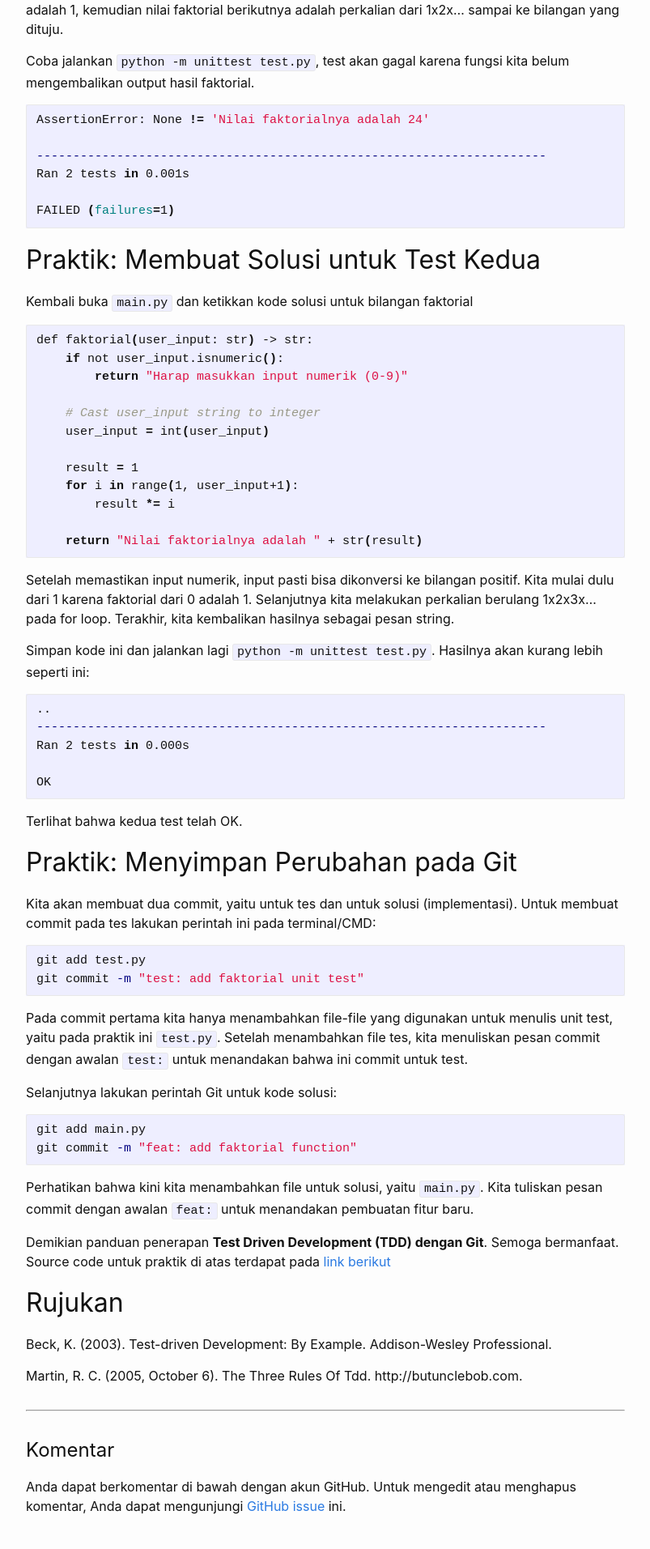
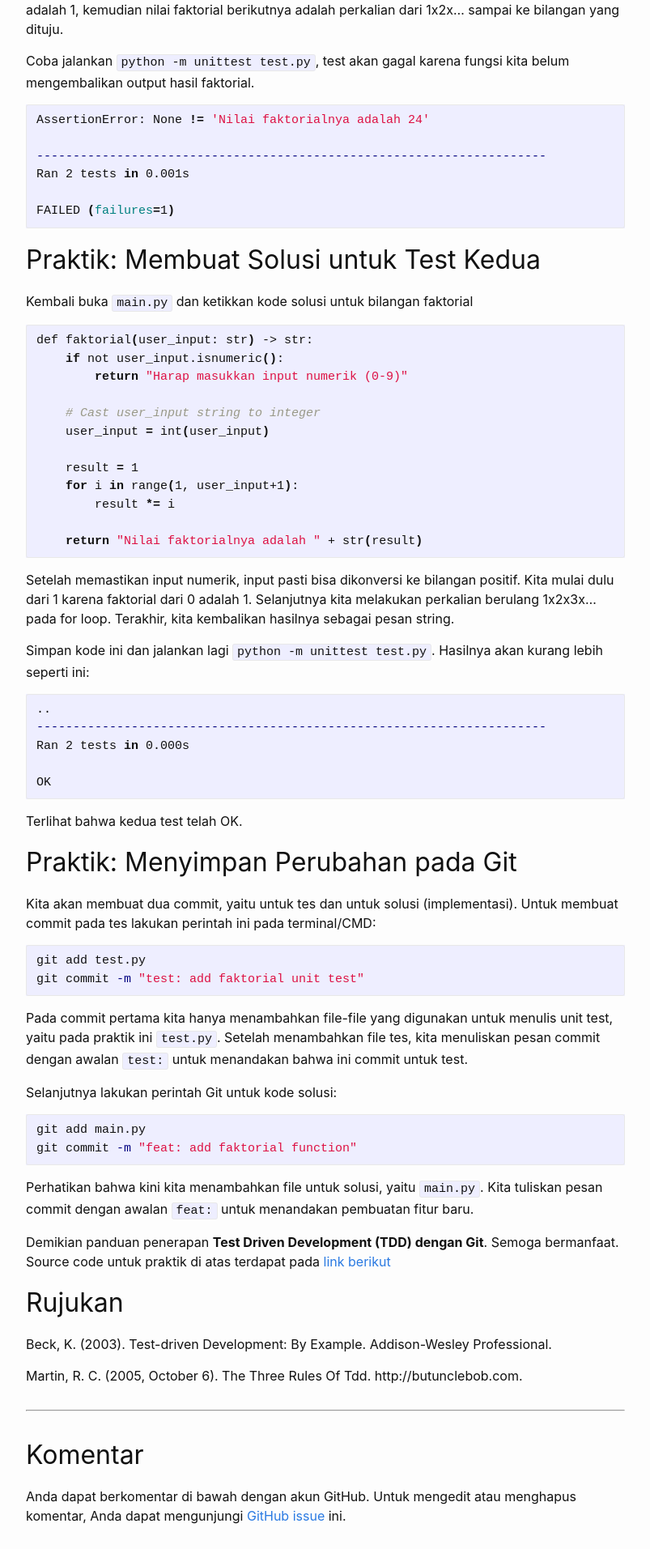
Before and after one commit to hamonangann/hamonangann.github.io, a Jekyll site: the page built from _posts/2023-04-05-artikel3.markdown, in a window 1280 px wide. Shown: the part 4487-6400 px from the top of the page at 81% size, without its empty margins (238-1041 px from the left). Built offline with Jekyll 4.4.1, drawn with Linux system fonts in a browser that asks for light colours; comment, search, counter and statistics services are not loaded.

```diff
--- a/_layouts/post.html
+++ b/_layouts/post.html
@@ -27,7 +27,7 @@ layout: default
   <hr>
 
   <div class="comments">
-    <h1>Komentar</h1>
+    <h2>Komentar</h2>
     <p>Anda dapat berkomentar di bawah dengan akun GitHub. Untuk mengedit atau menghapus komentar, Anda dapat mengunjungi <a href="https://github.com/hamonangann/hamonangann.github.io/issues?q=author%3Autterances-bot+{{ page.title }}">GitHub issue</a> ini.</p>
 
     <script src="https://utteranc.es/client.js"
```
